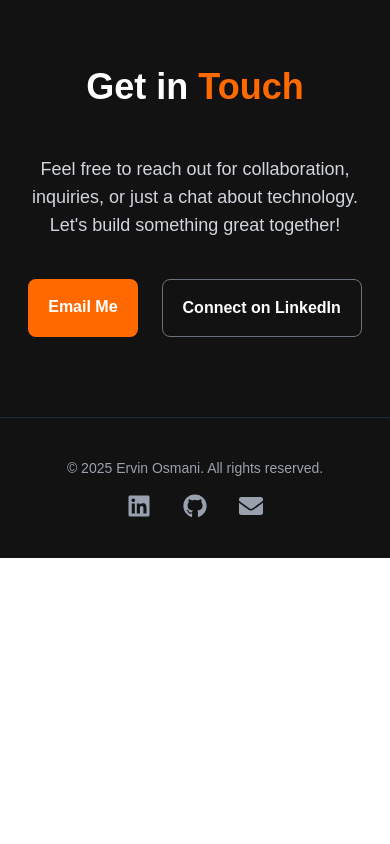
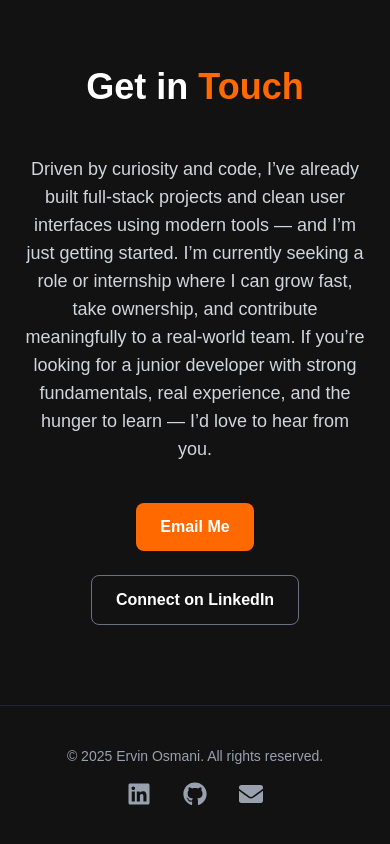
Before and after one commit to ervinosmani/portfolio, a Next.js app: page / in a window 390 px wide. Shown: the part 6754-7598 px from the top of the page. Before the commit the page ends 7312 px from the top, so only its background shows below. Built offline with nearby package versions, Linux system fonts and the light colour scheme.

Commit message:
feat: update contact section with hiring message and CTA

```diff
--- a/src/app/components/ContactSection.tsx
+++ b/src/app/components/ContactSection.tsx
@@ -10,41 +10,43 @@ export default function ContactSection() {
           Get in <span className="text-orange-500">Touch</span>
         </h2>
 
-        <motion.div
+        <motion.p
           initial={{ opacity: 0, y: 30 }}
           whileInView={{ opacity: 1, y: 0 }}
           transition={{ duration: 0.6 }}
           viewport={{ once: true }}
-          className="text-lg md:text-xl text-gray-300 mb-10"
+          className="text-lg md:text-xl text-gray-300 mb-10 max-w-3xl mx-auto"
         >
-          Feel free to reach out for collaboration, inquiries, or just a chat about technology. Let&apos;s build something great together!
-        </motion.div>
+          Driven by curiosity and code, I’ve already built full-stack projects and clean user interfaces using modern tools — and I’m just getting started. I’m currently seeking a role or internship where I can grow fast, take ownership, and contribute meaningfully to a real-world team. If you’re looking for a junior developer with strong fundamentals, real experience, and the hunger to learn — I’d love to hear from you.
+      </motion.p>
 
         <motion.div
           initial={{ opacity: 0, y: 30 }}
           whileInView={{ opacity: 1, y: 0 }}
           transition={{ duration: 0.6, delay: 0.3 }}
           viewport={{ once: true }}
-          className="flex justify-center gap-6"
+          className="flex flex-wrap justify-center gap-6"
         >
           <a
             href="mailto:ervinosmani3@gmail.com"
-            className="text-white bg-orange-500 hover:bg-orange-600
-                      px-5 py-4 md:px-6 md:py-3
-                      rounded-lg font-semibold transition duration-300"
+            aria-label="Send me an email"
+            title="Send me an email"
+            className="bg-orange-500 hover:bg-orange-600
+                       text-white px-6 py-3 rounded-lg font-semibold
+                       transition duration-300"
           >
             Email Me
           </a>
+
           <a
             href="https://www.linkedin.com/in/ervin-osmani-5880941bb"
             target="_blank"
             rel="noopener noreferrer"
-            className="text-white border border-gray-500
-                      hover:bg-white hover:text-black
-                      active:bg-white active:text-black
-                      focus:bg-white focus:text-black
-                      px-5 py-4 md:px-6 md:py-3
-                      rounded-lg font-semibold transition duration-300"
+            aria-label="Connect with me on LinkedIn"
+            title="Connect on LinkedIn"
+            className="border border-gray-500 hover:bg-white hover:text-black
+                       text-white px-6 py-3 rounded-lg font-semibold
+                       transition duration-300"
           >
             Connect on LinkedIn
           </a>
```
